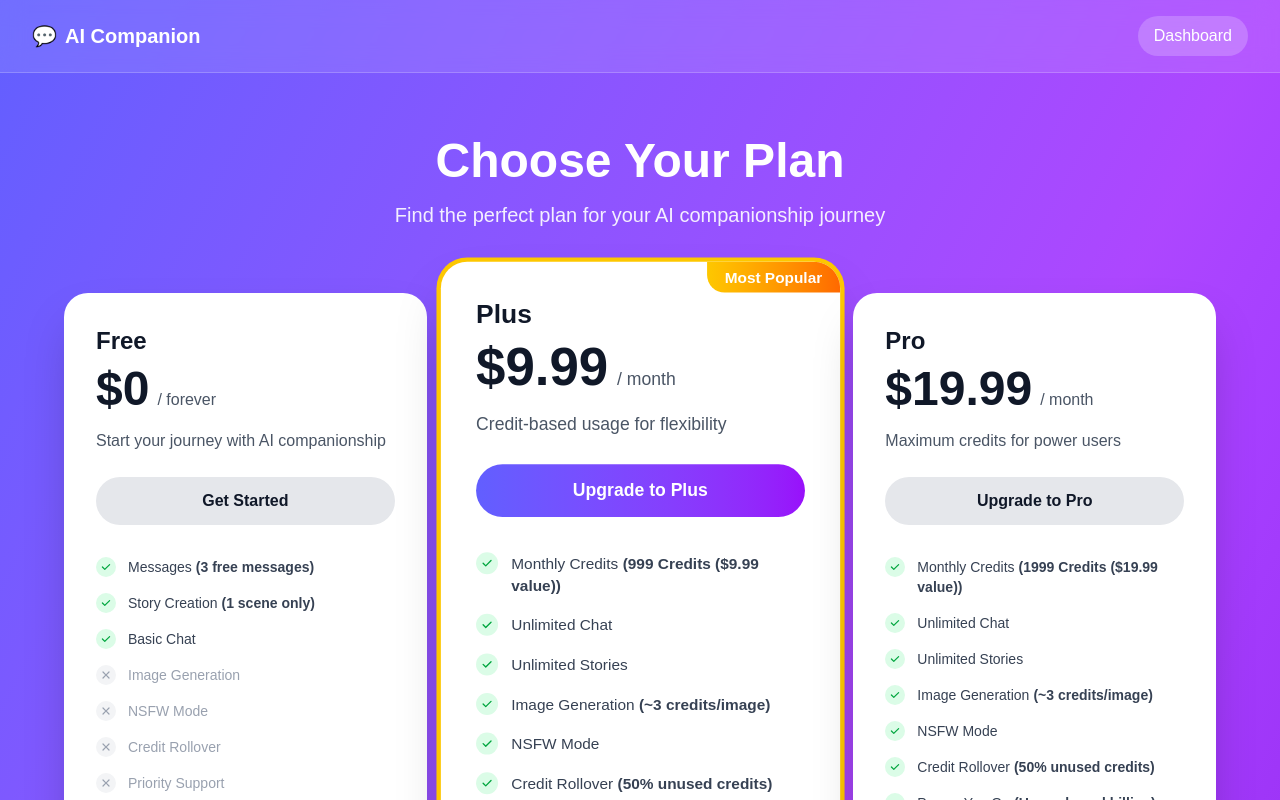
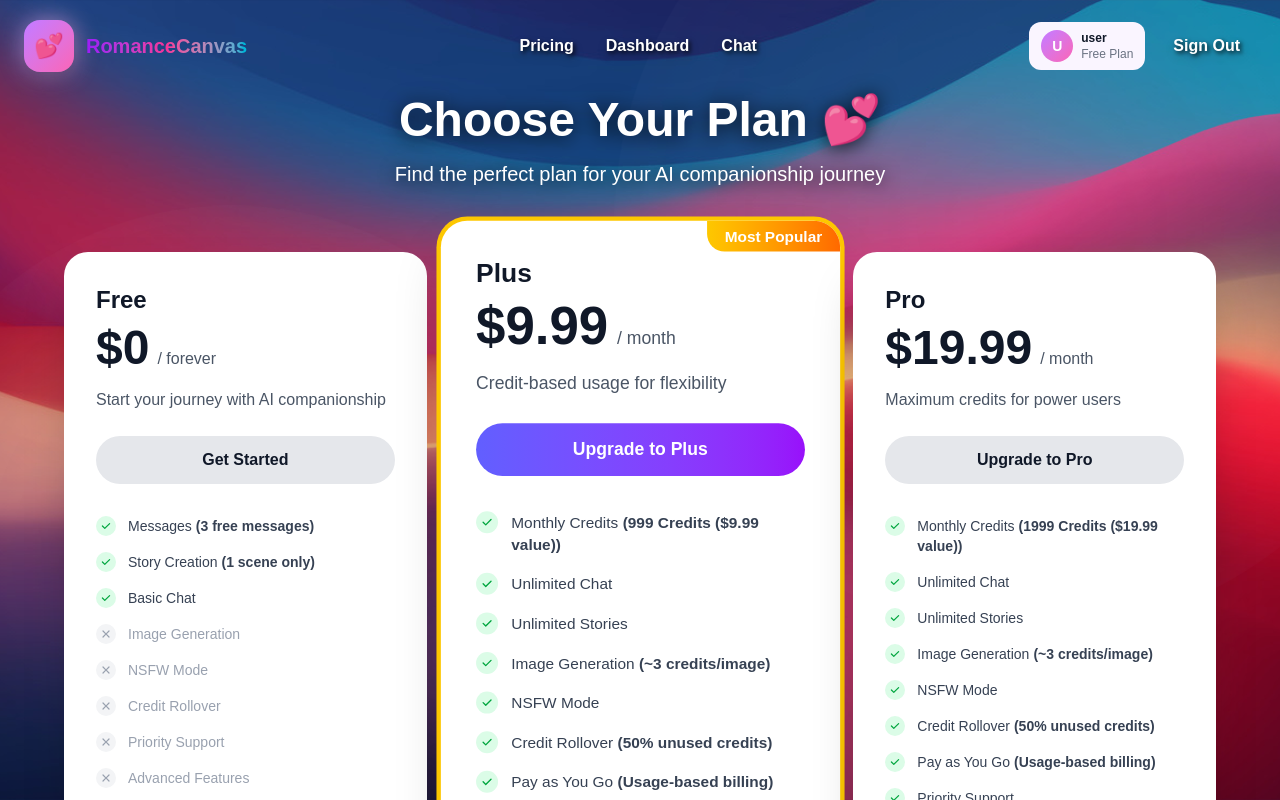
Before and after one commit to kmhabib71/aigf-frontend, a Next.js app: page /pricing in a window 1280 px wide. Shown: the top 800 px of the page. Built offline with nearby package versions, Linux system fonts and the light colour scheme; no server answers; sample sign-in values are in the browser's storage; what @fingerprintjs/fingerprintjs would draw is missing.

Commit message:
ui changes

```diff
--- a/src/app/dashboard/page.tsx
+++ b/src/app/dashboard/page.tsx
@@ -4,6 +4,8 @@
 import { useRouter } from "next/navigation";
 import { useAuth } from "../../contexts/AuthContext";
 import CreditBalance from "../../components/CreditBalance";
+import GlassEffect from "../../components/GlassEffect";
+import Header from "../../components/layout/Header";
 import { auth } from "@/lib/firebase";
 import { backendUrl } from "@/lib/config";
 export default function DashboardPage() {
@@ -98,8 +100,15 @@
 
   if (loading || !userProfile) {
     return (
-      <div className="min-h-screen bg-gradient-to-br from-indigo-500 via-purple-500 to-purple-700 flex items-center justify-center">
-        <div className="text-white text-xl">Loading...</div>
+      <div
+        className="min-h-screen flex items-center justify-center bg-gradient-to-br from-purple-50 via-pink-50 to-cyan-50"
+        style={{
+          backgroundImage: 'url("/image.jpg")',
+          backgroundSize: "cover",
+          backgroundPosition: "center",
+        }}
+      >
+        <div className="text-white text-xl drop-shadow-lg">Loading...</div>
       </div>
     );
   }
@@ -154,50 +163,49 @@
   };
 
   return (
-    <div className="min-h-screen bg-gradient-to-br from-indigo-500 via-purple-500 to-purple-700">
+    <div
+      className="min-h-screen relative overflow-hidden bg-gradient-to-br from-purple-50 via-pink-50 to-cyan-50"
+      style={{
+        backgroundImage: 'url("/image.jpg")',
+        backgroundSize: "cover",
+        backgroundPosition: "center",
+        backgroundRepeat: "no-repeat",
+        backgroundAttachment: "fixed",
+      }}
+    >
+      {/* Animated Background Orbs */}
+      <div className="fixed inset-0 overflow-hidden pointer-events-none">
+        <div
+          className="absolute w-[800px] h-[800px] rounded-full opacity-20 animate-float-slow"
+          style={{
+            background:
+              "radial-gradient(circle, rgba(216, 180, 254, 0.4) 0%, rgba(233, 213, 255, 0.2) 50%, transparent 100%)",
+            top: "-20%",
+            right: "-10%",
+          }}
+        />
+        <div
+          className="absolute w-[700px] h-[700px] rounded-full opacity-20 animate-float-slow animation-delay-2000"
+          style={{
+            background:
+              "radial-gradient(circle, rgba(251, 207, 232, 0.4) 0%, rgba(252, 231, 243, 0.2) 50%, transparent 100%)",
+            bottom: "-15%",
+            left: "-10%",
+          }}
+        />
+      </div>
+
       {/* Header */}
-      <header className="bg-white/10 backdrop-blur-md border-b border-white/20">
-        <div className="max-w-7xl mx-auto px-4 sm:px-6 lg:px-8 py-4">
-          <div className="flex items-center justify-between">
-            <button
-              onClick={() => router.push("/")}
-              className="text-white text-xl font-bold flex items-center gap-2 hover:opacity-80 transition-opacity"
-            >
-              <span>💬</span>
-              <span>AI Companion</span>
-            </button>
-
-            <div className="flex items-center gap-4">
-              {/* Credit Balance (compact for header) */}
-              {userProfile.useCreditSystem &&
-                userProfile.creditBalance !== undefined && (
-                  <CreditBalance
-                    credits={userProfile.creditBalance}
-                    plan={userProfile.plan}
-                    variant="compact"
-                    showWarning={true}
-                  />
-                )}
-
-              <button
-                onClick={handleSignOut}
-                className="bg-white/20 hover:bg-white/30 text-white px-4 py-2 rounded-full transition-colors"
-              >
-                Sign Out
-              </button>
-            </div>
-          </div>
-        </div>
-      </header>
+      <Header />
 
       {/* Main Content */}
-      <div className="max-w-7xl mx-auto px-4 sm:px-6 lg:px-8 py-12">
+      <div className="relative z-20 max-w-7xl mx-auto px-4 sm:px-6 lg:px-8 py-12 pt-24">
         {/* Welcome Section */}
         <div className="mb-8">
-          <h1 className="text-4xl font-bold text-white mb-2">
-            Welcome back, {userProfile.displayName}!
+          <h1 className="text-4xl font-black text-white drop-shadow-[0_2px_10px_rgba(0,0,0,0.8)] mb-2">
+            Welcome back, {userProfile.displayName}! 💕
           </h1>
-          <p className="text-white/80">
+          <p className="text-white drop-shadow-[0_2px_8px_rgba(0,0,0,0.8)] text-lg">
             Manage your subscription and track your usage
           </p>
         </div>
@@ -598,6 +606,27 @@
           </div>
         </div>
       </div>
+
+      {/* Animations */}
+      <style jsx>{`
+        @keyframes float-slow {
+          0%,
+          100% {
+            transform: translate(0, 0) scale(1);
+          }
+          50% {
+            transform: translate(30px, -30px) scale(1.05);
+          }
+        }
+
+        .animate-float-slow {
+          animation: float-slow 20s ease-in-out infinite;
+        }
+
+        .animation-delay-2000 {
+          animation-delay: 2s;
+        }
+      `}</style>
     </div>
   );
 }
--- a/src/app/pricing/page.tsx
+++ b/src/app/pricing/page.tsx
@@ -3,6 +3,7 @@
 import React, { useState } from "react";
 import { useRouter } from "next/navigation";
 import { useAuth } from "../../contexts/AuthContext";
+import Header from "../../components/layout/Header";
 import { backendUrl } from "@/lib/config";
 interface PlanFeature {
   name: string;
@@ -167,49 +168,53 @@
   };
 
   return (
-    <div className="min-h-screen bg-gradient-to-br from-indigo-500 via-purple-500 to-purple-700">
+    <div
+      className="min-h-screen relative overflow-hidden bg-gradient-to-br from-purple-50 via-pink-50 to-cyan-50"
+      style={{
+        backgroundImage: 'url("/image.jpg")',
+        backgroundSize: "cover",
+        backgroundPosition: "center",
+        backgroundRepeat: "no-repeat",
+        backgroundAttachment: "fixed",
+      }}
+    >
+      {/* Animated Background Orbs */}
+      <div className="fixed inset-0 overflow-hidden pointer-events-none">
+        <div
+          className="absolute w-[800px] h-[800px] rounded-full opacity-20 animate-float-slow"
+          style={{
+            background:
+              "radial-gradient(circle, rgba(216, 180, 254, 0.4) 0%, rgba(233, 213, 255, 0.2) 50%, transparent 100%)",
+            top: "-20%",
+            right: "-10%",
+          }}
+        />
+        <div
+          className="absolute w-[700px] h-[700px] rounded-full opacity-20 animate-float-slow animation-delay-2000"
+          style={{
+            background:
+              "radial-gradient(circle, rgba(251, 207, 232, 0.4) 0%, rgba(252, 231, 243, 0.2) 50%, transparent 100%)",
+            bottom: "-15%",
+            left: "-10%",
+          }}
+        />
+      </div>
+
       {/* Header */}
-      <header className="bg-white/10 backdrop-blur-md border-b border-white/20">
-        <div className="max-w-7xl mx-auto px-4 sm:px-6 lg:px-8 py-4">
-          <div className="flex items-center justify-between">
-            <button
-              onClick={() => router.push("/")}
-              className="text-white text-xl font-bold flex items-center gap-2 hover:opacity-80 transition-opacity"
-            >
-              <span>💬</span>
-              <span>AI Companion</span>
-            </button>
-            {isAuthenticated ? (
-              <button
-                onClick={() => router.push("/dashboard")}
-                className="bg-white/20 hover:bg-white/30 text-white px-4 py-2 rounded-full transition-colors"
-              >
-                Dashboard
-              </button>
-            ) : (
-              <button
-                onClick={() => router.push("/login")}
-                className="bg-white/20 hover:bg-white/30 text-white px-4 py-2 rounded-full transition-colors"
-              >
-                Sign In
-              </button>
-            )}
-          </div>
-        </div>
-      </header>
+      <Header />
 
       {/* Main Content */}
-      <div className="max-w-7xl mx-auto px-4 sm:px-6 lg:px-8 py-16">
+      <div className="relative z-20 max-w-7xl mx-auto px-4 sm:px-6 lg:px-8 py-16 pt-24">
         {/* Title */}
         <div className="text-center mb-16">
-          <h1 className="text-5xl font-bold text-white mb-4">
-            Choose Your Plan
+          <h1 className="text-5xl font-black text-white drop-shadow-[0_2px_10px_rgba(0,0,0,0.8)] mb-4">
+            Choose Your Plan 💕
           </h1>
-          <p className="text-xl text-white/90 max-w-2xl mx-auto">
+          <p className="text-xl text-white drop-shadow-[0_2px_8px_rgba(0,0,0,0.8)] max-w-2xl mx-auto">
             Find the perfect plan for your AI companionship journey
           </p>
           {userProfile && (
-            <div className="mt-4 inline-flex items-center gap-2 bg-white/20 backdrop-blur-sm px-4 py-2 rounded-full text-white">
+            <div className="mt-4 inline-flex items-center gap-2 bg-white/30 backdrop-blur-md px-6 py-3 rounded-full text-white drop-shadow-lg border border-white/20">
               <span>Current Plan:</span>
               <span className="font-semibold capitalize">
                 {userProfile.plan}
@@ -355,10 +360,10 @@
         </div>
 
         {/* Credit System Explanation */}
-        <div className="mt-20 max-w-5xl mx-auto bg-white/10 backdrop-blur-md rounded-3xl p-8 text-white">
+        <div className="mt-20 max-w-5xl mx-auto bg-white/10 backdrop-blur-md rounded-3xl p-8 text-white border border-white/20 shadow-2xl">
           <div className="text-center mb-8">
-            <h2 className="text-3xl font-bold mb-3">How Credits Work</h2>
-            <p className="text-white/80 text-lg">
+            <h2 className="text-3xl font-black drop-shadow-[0_2px_8px_rgba(0,0,0,0.8)] mb-3">How Credits Work</h2>
+            <p className="text-white drop-shadow-[0_2px_6px_rgba(0,0,0,0.8)] text-lg">
               Transparent, usage-based pricing that gives you control
             </p>
           </div>
@@ -432,8 +437,8 @@
         </div>
 
         {/* FAQ */}
-        <div className="mt-12 max-w-4xl mx-auto bg-white/10 backdrop-blur-md rounded-3xl p-8 text-white">
-          <h2 className="text-2xl font-bold mb-6">
+        <div className="mt-12 max-w-4xl mx-auto bg-white/10 backdrop-blur-md rounded-3xl p-8 text-white border border-white/20 shadow-2xl">
+          <h2 className="text-2xl font-black drop-shadow-[0_2px_8px_rgba(0,0,0,0.8)] mb-6">
             Frequently Asked Questions
           </h2>
           <div className="space-y-4">
@@ -479,6 +484,27 @@
           </div>
         </div>
       </div>
+
+      {/* Animations */}
+      <style jsx>{`
+        @keyframes float-slow {
+          0%,
+          100% {
+            transform: translate(0, 0) scale(1);
+          }
+          50% {
+            transform: translate(30px, -30px) scale(1.05);
+          }
+        }
+
+        .animate-float-slow {
+          animation: float-slow 20s ease-in-out infinite;
+        }
+
+        .animation-delay-2000 {
+          animation-delay: 2s;
+        }
+      `}</style>
     </div>
   );
 }
--- a/src/app/romance/story/[id]/page.tsx
+++ b/src/app/romance/story/[id]/page.tsx
@@ -10,6 +10,7 @@
 import Header from "@/components/layout/Header";
 import { auth } from "@/lib/firebase";
 import { backendUrl } from "@/lib/config";
+
 interface Story {
   _id: string;
   title: string;
```
